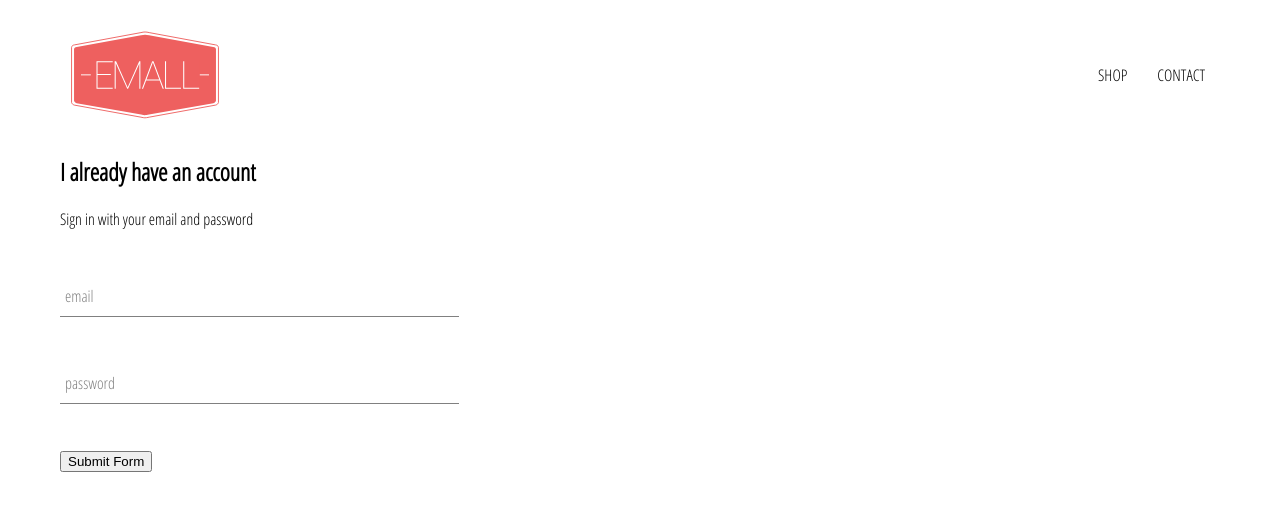
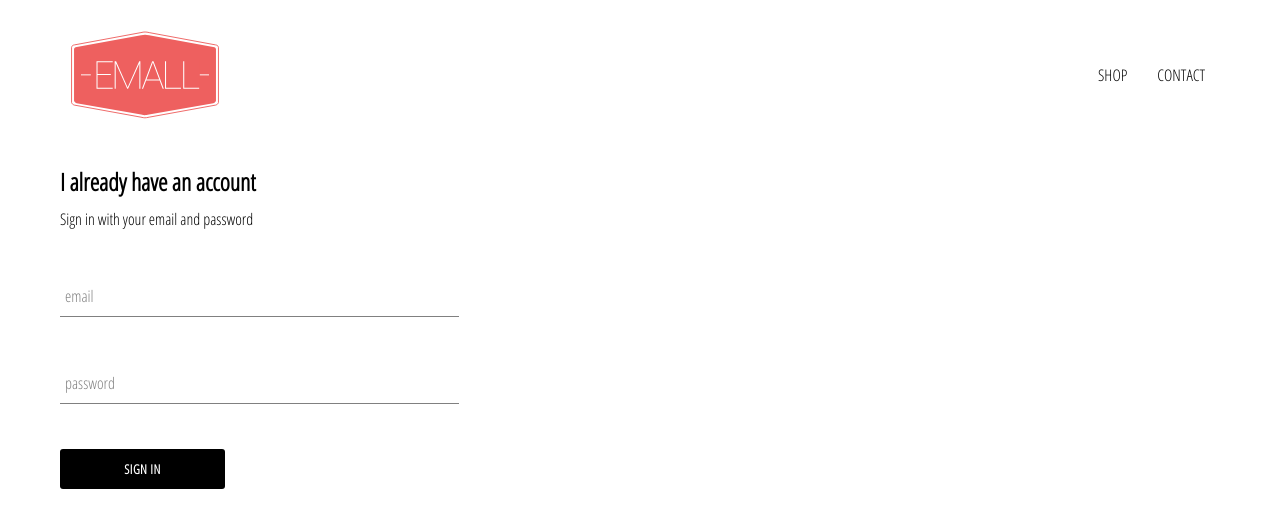
Before and after one commit to mbeuil/Emall-eshop-react-app, a React (Create React App) app: page /signin in a window 1280 px wide. Shown: the top 528 px of the page. Built offline with nearby package versions, Linux system fonts and the light colour scheme.

Commit message:
add custom button component .jsx et .css

```diff
--- /dev/null
+++ b/src/components/custom-button/custom-button.component.jsx
@@ -0,0 +1,13 @@
+import React from "react";
+
+import "./custom-button.style.css";
+
+const CustomButton = ({ children, ...otherProps }) => {
+  return (
+    <button className="custom-button" {...otherProps}>
+      {children.toUpperCase()}
+    </button>
+  );
+};
+
+export default CustomButton;
--- /dev/null
+++ b/src/components/custom-button/custom-button.style.css
@@ -0,0 +1,21 @@
+.custom-button {
+  min-width: 165px;
+  width: auto;
+  height: 40px;
+  letter-spacing: 0.5px;
+
+  padding: 0 35px 0 35px;
+  font-size: 0.8em;
+  background-color: black;
+  color: white;
+  font-family: "Open Sans Condensed";
+  font-weight: bolder;
+  border: none;
+  border-radius: 3px;
+  cursor: pointer;
+}
+.custom-button:hover {
+  background-color: white;
+  color: black;
+  border: 1px solid black;
+}
--- a/src/components/sign-in/sign-in.component.jsx
+++ b/src/components/sign-in/sign-in.component.jsx
@@ -1,5 +1,6 @@
 import React, { Component } from "react";
 import FormInput from "../form-input/form-input.component";
+import CustomButton from "../custom-button/custom-button.component";
 
 import "./sign-in.style.css";
 
@@ -28,7 +29,7 @@ class SignIn extends Component {
   render() {
     return (
       <div className="sign-in">
-        <h2>I already have an account</h2>
+        <h2 className="title">I already have an account</h2>
         <span>Sign in with your email and password</span>
         <form onSubmit={this.handleSubmit}>
           <FormInput
@@ -47,7 +48,7 @@ class SignIn extends Component {
             label="password"
             required
           />
-          <input type="submit" value="Submit Form" />
+          <CustomButton type="submit">Sign In</CustomButton>
         </form>
       </div>
     );
--- a/src/components/sign-in/sign-in.style.css
+++ b/src/components/sign-in/sign-in.style.css
@@ -1,3 +1,9 @@
 .sign-in {
   width: 30vw;
+  display: flex;
+  flex-direction: column;
 }
+
+.sign-in .title {
+  margin: 10px 0;
+}
```
